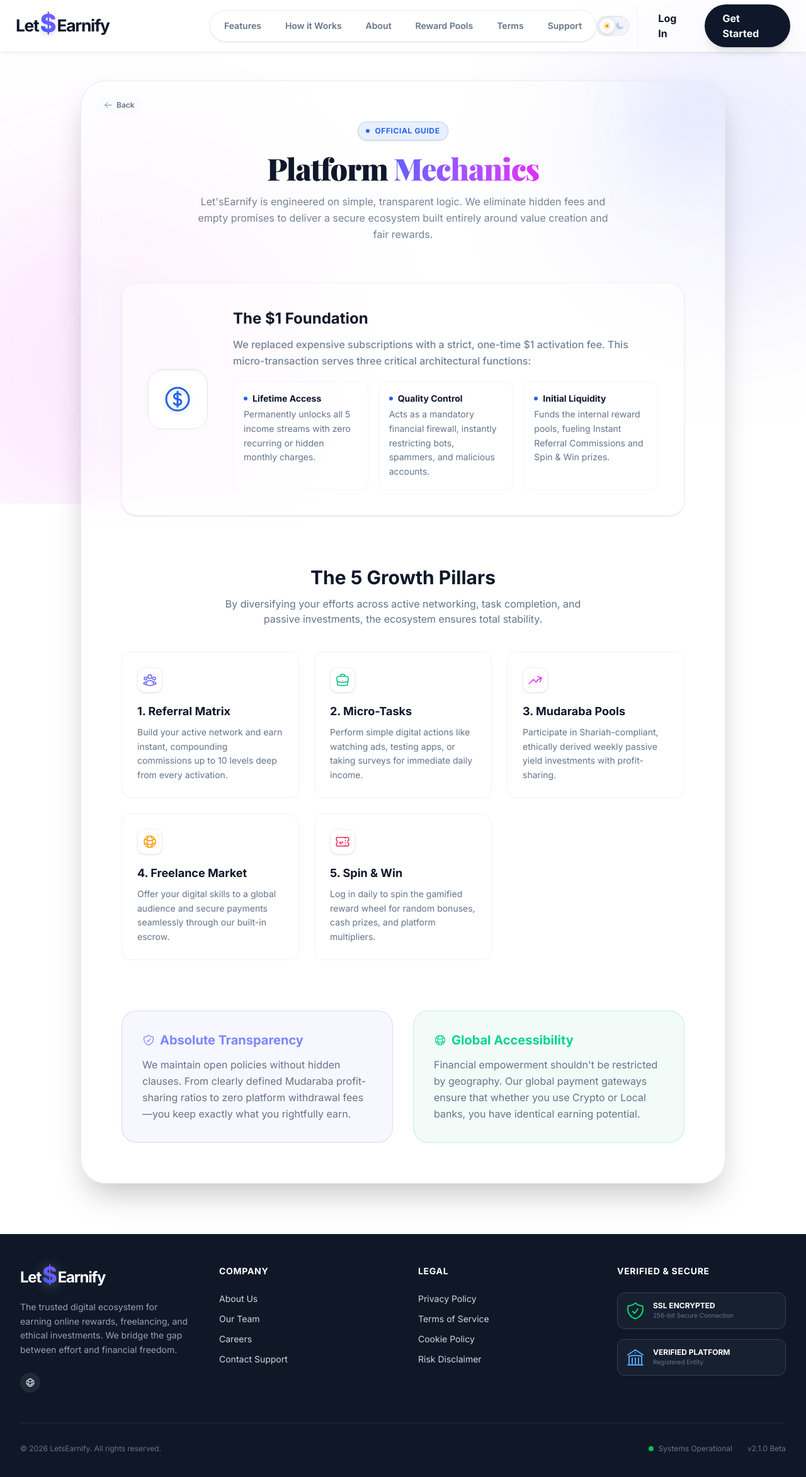
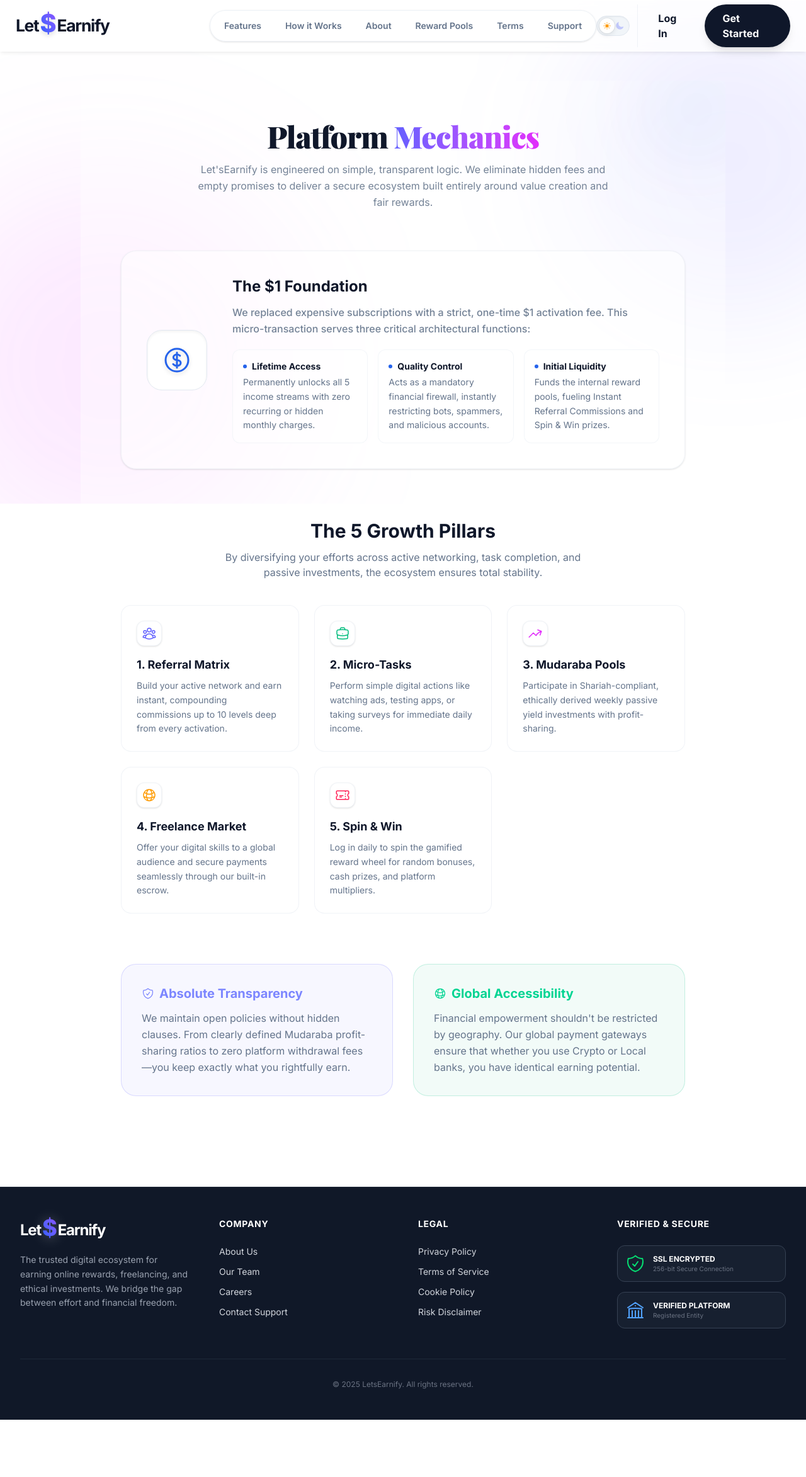
Before and after one commit to tk688167/letsearnify_beta1, a Next.js app: page /about in a window 1280 px wide. Shown: the top 2346 px of the page at 63% size. After the commit the page ends 2255 px from the top, so only its background shows below. Built offline with nearby package versions, Linux system fonts and the light colour scheme; no server answers; a web font is replaced by a local one.

Commit message:
integrate Google search console

```diff
--- a/app/components/layout/Footer.tsx
+++ b/app/components/layout/Footer.tsx
@@ -26,11 +26,6 @@
             <p className="text-sm leading-relaxed text-gray-400">
               The trusted digital ecosystem for earning online rewards, freelancing, and ethical investments. We bridge the gap between effort and financial freedom.
             </p>
-            <div className="flex gap-4 pt-2">
-               {/* Social Icons Placeholder */}
-               <div className="w-8 h-8 rounded-full bg-gray-800 flex items-center justify-center hover:bg-blue-600 transition-colors cursor-pointer"><GlobeAltIcon className="w-4 h-4 text-white"/></div>
-               {/* Add more as needed */}
-            </div>
           </div>
 
           {/* 2. Quick Links */}
@@ -79,18 +74,10 @@
         </div>
 
         {/* Bottom Bar */}
-        <div className="pt-8 border-t border-gray-800 flex flex-col md:flex-row justify-between items-center gap-4 text-xs text-gray-500">
-          <div>
-            &copy; <span suppressHydrationWarning>{new Date().getFullYear()}</span> LetsEarnify. All rights reserved.
+        <div className="pt-8 border-t border-gray-800 flex flex-col md:flex-row justify-center items-center gap-4 text-xs text-gray-500">
+         &copy; 2025 LetsEarnify. All rights reserved.
           </div>
-          <div className="flex gap-6">
-            <div className="flex items-center gap-2">
-               <span className="w-2 h-2 rounded-full bg-green-500 animate-pulse"></span>
-               Systems Operational
-            </div>
-            <span>v2.1.0 Beta</span>
-          </div>
-        </div>
+
       </div>
     </footer>
   )
--- a/app/components/pages/AboutPageContent.tsx
+++ b/app/components/pages/AboutPageContent.tsx
@@ -69,33 +69,12 @@
         <div className="max-w-5xl mx-auto">
 
           {/* Main Glassmorphism Container Box */}
-          <div className="bg-card/40 backdrop-blur-xl border border-border/80 rounded-[1.5rem] sm:rounded-[2.5rem] shadow-2xl p-6 sm:p-10 md:p-16 relative overflow-hidden">
-
-            {/* Subtle Back Button inside the box */}
-            <div className="absolute top-4 left-4 sm:top-6 sm:left-6 z-20">
-               <Link
-                 href="/"
-                 className="inline-flex items-center gap-1.5 px-3 py-1.5 text-xs font-semibold text-muted-foreground hover:text-foreground bg-muted/50 hover:bg-muted rounded-lg transition-colors"
-               >
-                 <ArrowLeftIcon className="w-3.5 h-3.5" />
-                 <span className="hidden sm:inline">Back</span>
-               </Link>
-            </div>
-
+          <div className="bg-card/40   p-6 sm:p-10 md:p-16 relative overflow-hidden">
             {/* Decorative Inner Glow */}
             <div className="absolute top-[-50px] right-[-50px] w-48 h-48 bg-primary/10 rounded-full blur-3xl -z-10"></div>
 
             {/* Header Section */}
             <div className="text-center mb-12 sm:mb-16 relative z-10 px-2 mt-6 sm:mt-0">
-              <motion.div
-                initial={{ opacity: 0, scale: 0.95 }}
-                animate={{ opacity: 1, scale: 1 }}
-                className="inline-flex items-center gap-2 px-3 py-1.5 bg-primary/10 text-primary border border-primary/20 rounded-full text-[10px] sm:text-xs font-bold uppercase tracking-wider mb-5 shadow-sm"
-              >
-                <span className="w-1.5 h-1.5 rounded-full bg-primary animate-pulse relative"></span>
-                Official Guide
-              </motion.div>
-
               <motion.h1
                 initial={{ opacity: 0, y: 10 }}
                 animate={{ opacity: 1, y: 0 }}
--- /dev/null
+++ b/opennext.config.ts
@@ -0,0 +1,15 @@
+import type { OpenNextConfig } from "@opennextjs/cloudflare";
+
+const config: OpenNextConfig = {
+  default: {
+    override: {
+      wrapper: "cloudflare-node",
+      converter: "edge",
+      incrementalCache: "dummy",
+      tagCache: "dummy",
+      rateLimiter: "dummy",
+    },
+  },
+};
+
+export default config;
--- a/package.json
+++ b/package.json
@@ -43,7 +43,8 @@
     "tailwind-merge": "^3.4.0",
     "use-debounce": "^10.0.6",
     "ws": "^8.19.0",
-    "zod": "^4.3.4"
+    "zod": "^4.3.4",
+    "@opennextjs/cloudflare": "latest"
   },
   "overrides": {
     "nodemailer": "^6.9.16"
```
Also changed, not shown: 1 other file (tests, documents, lock files or other folders).
